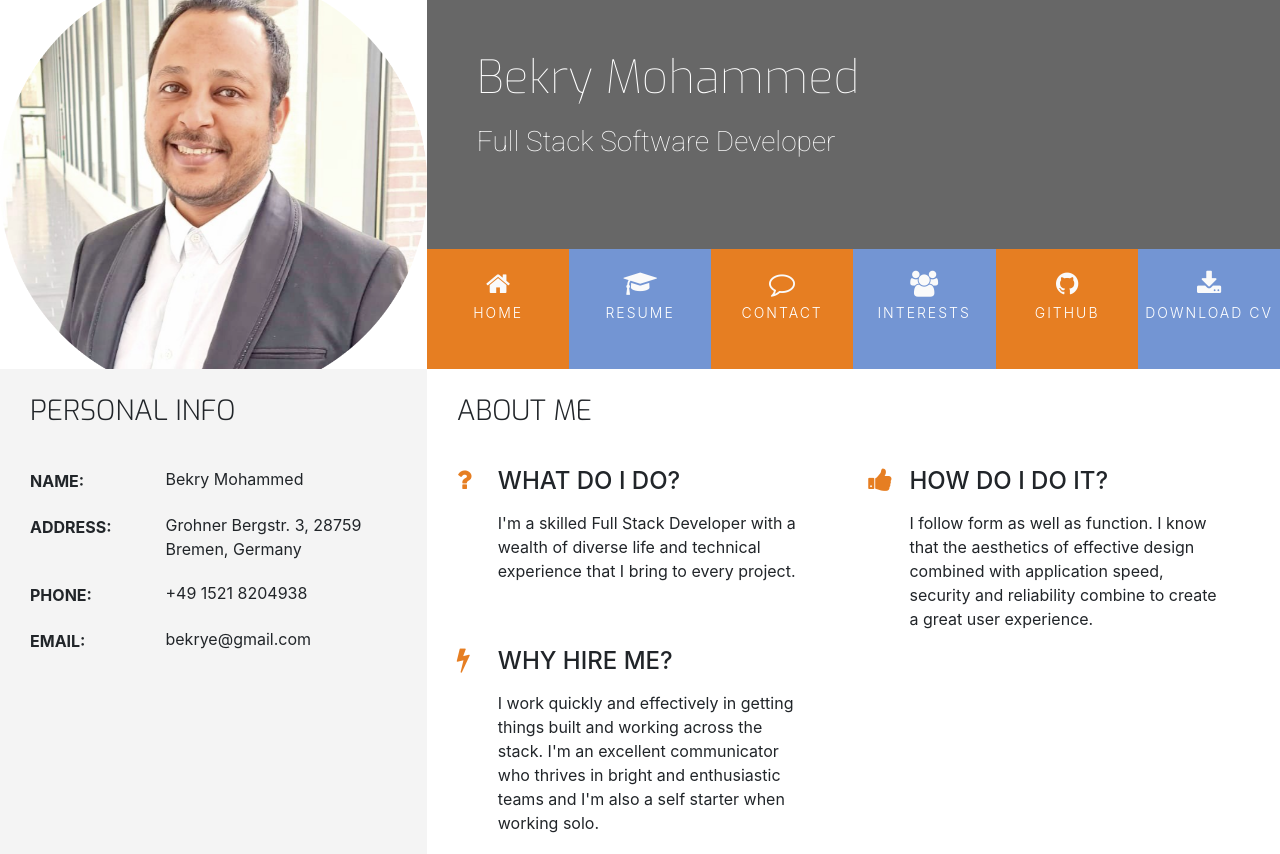
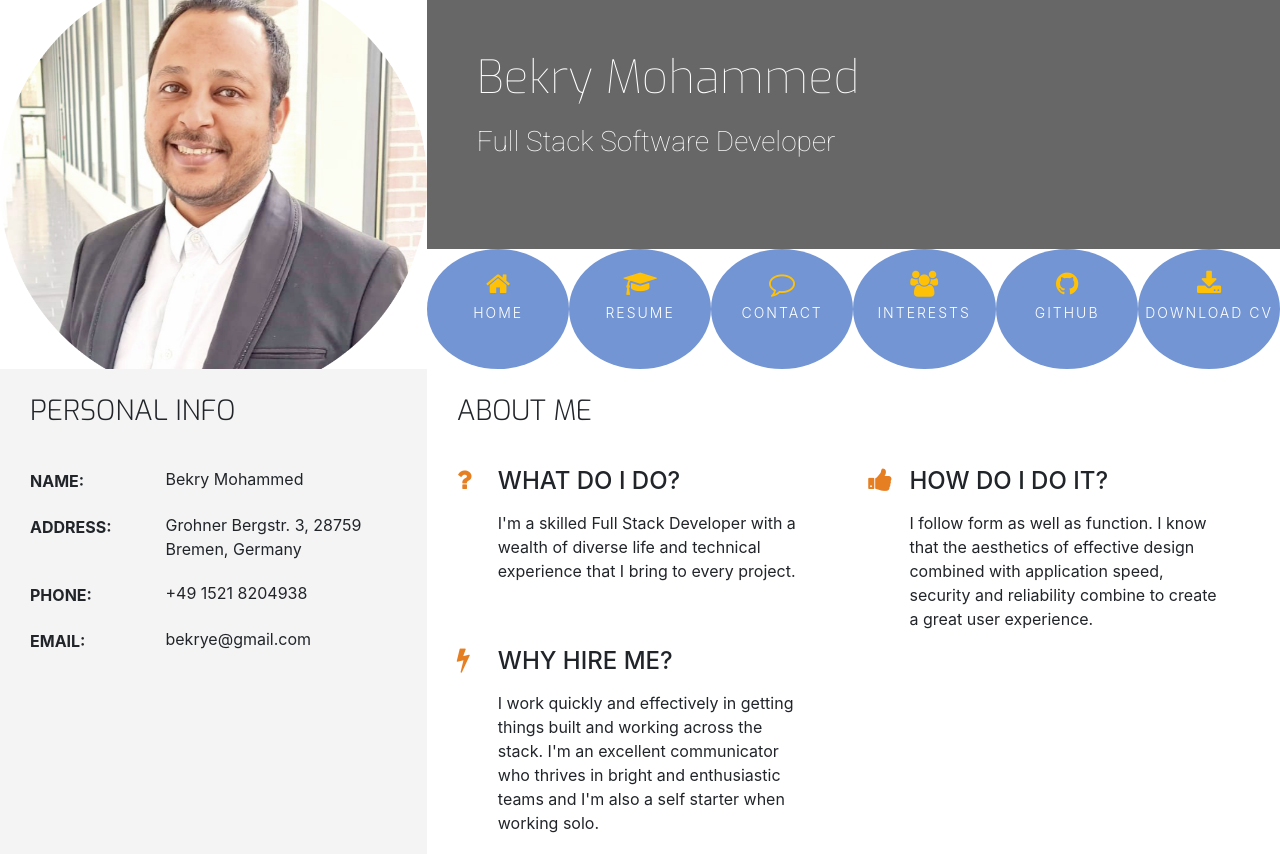
Before and after one commit to bky201/resume, a website: page index.html in a window 1280 px wide. Shown: the top 854 px of the page. Drawn offline with nearby package versions, Linux system fonts and the light colour scheme.

Commit message:
Add style to menu content

```diff
--- a/assets/css/style.css
+++ b/assets/css/style.css
@@ -24,7 +24,7 @@
 
 
 .ui-menu-color-home {
-    background-color: #e67e22;
+    background-color: #7395d3;
 }
 
 .ui-menu-color-resume {
@@ -32,14 +32,14 @@
 }
 
 .ui-menu-color-contact {
-    background-color: #e67e22;
+    background-color: #7395d3;
 }
 
 .ui-menu-color-download {
     background-color: #7395d3;
 }
 .ui-menu-color-github {
-    background-color: #e67e22;
+    background-color: #7395d3;
 }
 
 .ui-menu-color-interests {
@@ -130,6 +130,9 @@ header {
 #nav li {
     font-size: 14px;
     padding: 0;
+    width: 100%;
+    height: 100%;
+    border-radius: 50%;
 }
 
 #nav {
@@ -152,7 +155,7 @@ header {
 .menuitem a i {
     padding-top: 22px;
     display: block;
-    color: #fafafa;
+    color: #ffc107;
     font-size: 26px;
 }
 
@@ -175,7 +178,9 @@ div#map {
 
 .hvr-sweep-to-bottom:before {
     background: rgba(0, 0, 0, 0.2);
-    height: 120px;
+    width: 100%;
+    height: 100%;
+    border-radius: 50%;
 }
 
 /*--------------------------------------------Footer*/
```
Also changed, not shown: interests.html (+1 -1 lines).
